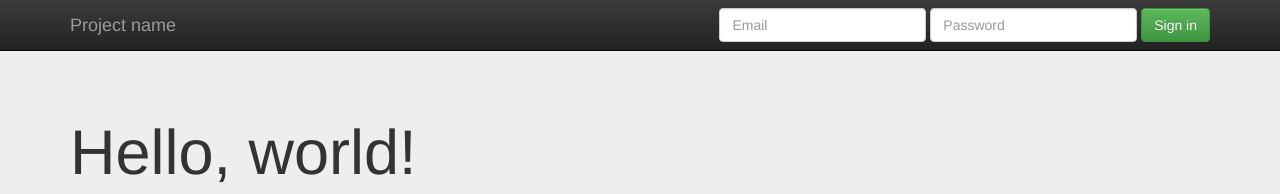
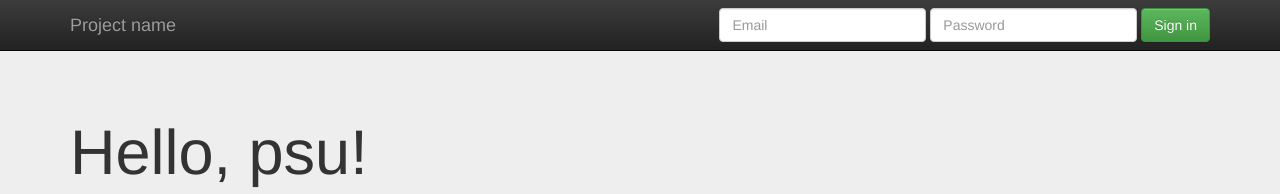
Before and after one commit to papaeas/SCM2020-6030213042, a plain HTML site: page index.html in a window 1280 px wide. Shown: the top 194 px of the page. Drawn offline with nearby package versions, Linux system fonts and the light colour scheme.

Commit message:
Update index.html

```diff
--- a/index.html
+++ b/index.html
@@ -55,7 +55,7 @@
     <!-- Main jumbotron for a primary marketing message or call to action -->
     <div class="jumbotron">
       <div class="container">
-        <h1>Hello, world!</h1>
+        <h1>Hello, psu!</h1>
         <p>This is a template for a simple marketing or informational website. It includes a large callout called a jumbotron and three supporting pieces of content. Use it as a starting point to create something more unique.</p>
         <p><a class="btn btn-primary btn-lg" href="#" role="button">Learn more &raquo;</a></p>
       </div>
```
